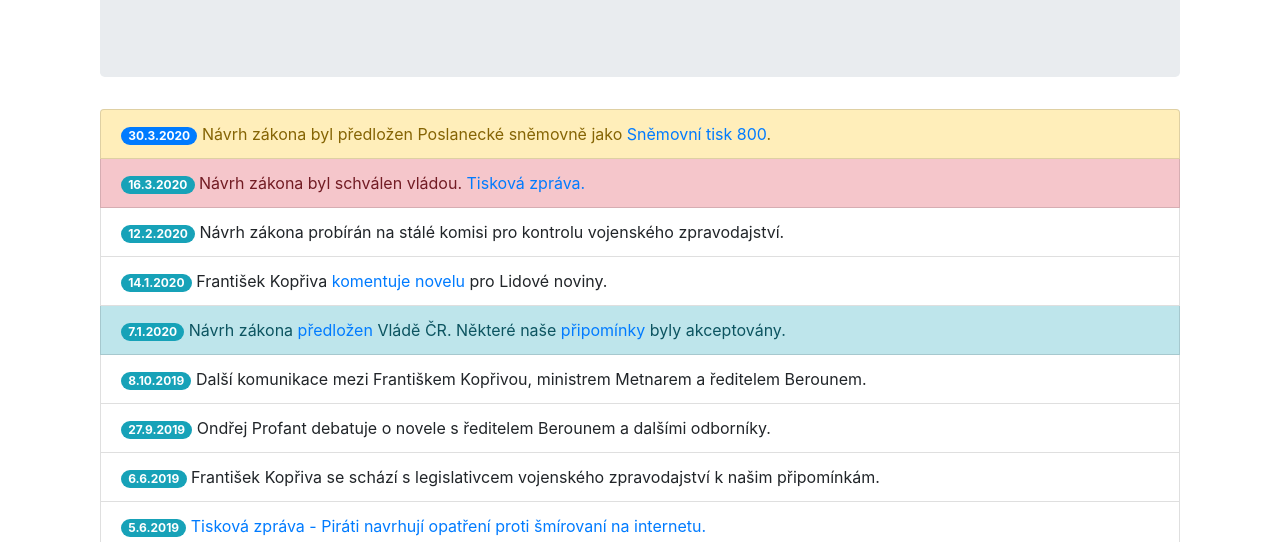
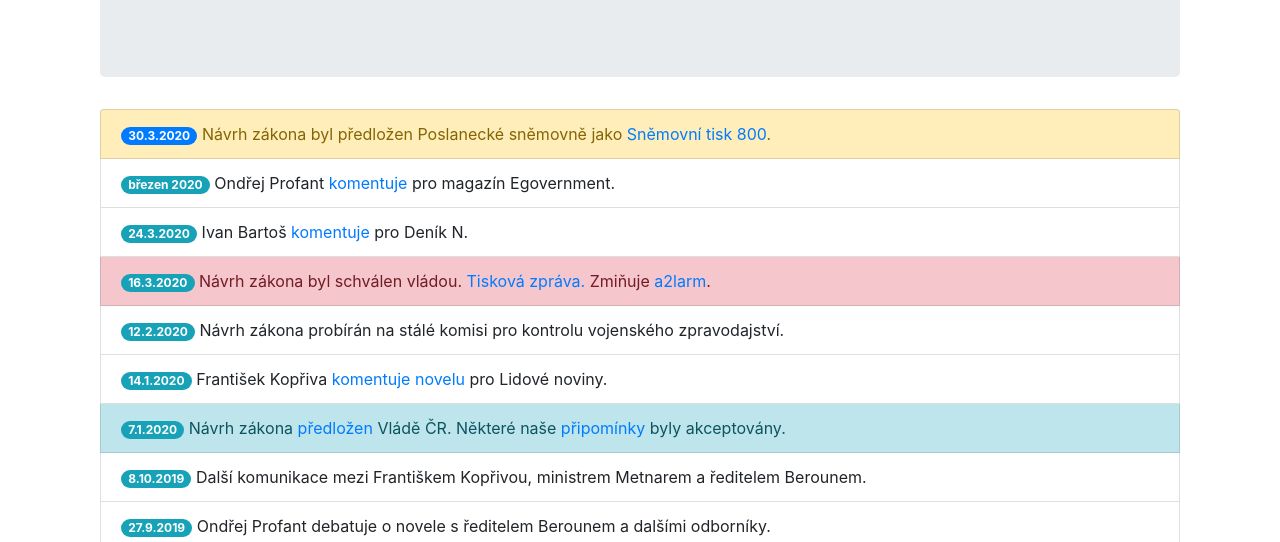
Before and after one commit to eghuro/rozvedka, a plain HTML site: page timeline.html in a window 1280 px wide. Shown: the part 258-800 px from the top of the page. Drawn offline with nearby package versions, Linux system fonts and the light colour scheme.

Commit message:
Timeline

```diff
--- a/timeline.html
+++ b/timeline.html
@@ -71,7 +71,9 @@
 
 <ul class="list-group">
 <li class="list-group-item list-group-item-warning" id="t20"><span class="badge badge-primary badge-pill">30.3.2020</span> Návrh zákona byl předložen Poslanecké sněmovně jako <a href="https://www.psp.cz/sqw/historie.sqw?o=8&T=800" rel="external nofollow noreferrer" target="_blank">Sněmovní tisk 800</a>.</li>
-<li class="list-group-item list-group-item-danger" id="t19"><span class="badge badge-info badge-pill">16.3.2020</span> Návrh zákona byl schválen vládou. <a href="https://www.pirati.cz/tiskove-zpravy/internet-pod-dohledem-zpravodajcu.html" rel="external" target="_blank">Tisková zpráva.</a></li>
+<li class="list-group-item" id="t21"><span class="badge badge-info badge-pill">březen 2020</span> Ondřej Profant <a href="https://www.egovernment.cz/inpage/kyberbezpecnost-2020/" rel="external nofollow noreferrer" target="_blank">komentuje</a> pro magazín Egovernment.</li>
+<li class="list-group-item" id="t21"><span class="badge badge-info badge-pill">24.3.2020</span> Ivan Bartoš <a href="https://denikn.cz/321464/vlada-v-nouzovem-rezimu-kyvla-na-zakon-o-sledovani-internetu-neni-mozne-aby-se-vse-zastavilo-vysvetluje-metnar/" rel="external nofollow noreferrer" target="_blank">komentuje</a> pro Deník N.</li>
+<li class="list-group-item list-group-item-danger" id="t19"><span class="badge badge-info badge-pill">16.3.2020</span> Návrh zákona byl schválen vládou. <a href="https://www.pirati.cz/tiskove-zpravy/internet-pod-dohledem-zpravodajcu.html" rel="external" target="_blank">Tisková zpráva.</a> Zmiňuje <a href="https://a2larm.cz/2020/03/pod-svicnem-tma-do-vlady-jde-zakon-o-vojenskem-zpravodajstvi/" rel="external nofollow noreferrer" target="_blank">a2larm</a>.</li>
 <li class="list-group-item" id="t18"><span class="badge badge-info badge-pill">12.2.2020</span> Návrh zákona probírán na stálé komisi pro kontrolu vojenského zpravodajství.</li>
 <li class="list-group-item" id="t17"><span class="badge badge-info badge-pill">14.1.2020</span> František Kopřiva <a href="https://www.lidovky.cz/domov/armadni-spioni-maji-branit-cesky-internet-na-vladu-miri-novela-zakona-o-vojenskem-zpravodajstvi-posi.A200113_211738_ln_domov_ele" rel="external nofollow noreferrer" target="_blank">komentuje novelu</a> pro Lidové noviny.</li>
 <li class="list-group-item list-group-item-info" id="t16"><span class="badge badge-info badge-pill">7.1.2020</span> Návrh zákona <a href="https://apps.odok.cz/veklep-detail?pid=ALBSB9BGVY8D" rel="external nofollow noreferrer" target="_blank">předložen</a> Vládě ČR. Některé naše <a href="pripominky.html">připomínky</a> byly akceptovány.</li>
```
